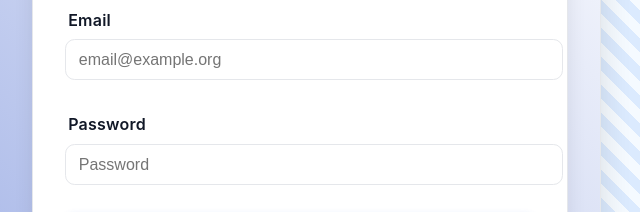
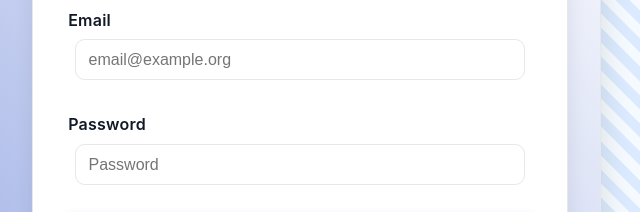
Before and after one commit to morganwongc1234/LLM_CDS, a plain HTML site: page Frontend/login.html in a window 1280 px wide. Shown: the part 316-528 px from the top of the page, 640-1280 px from the left. Drawn offline with Linux system fonts and the light colour scheme; no server answers.

Commit message:
FIxed the login page, removed the required in the inputs

```diff
--- a/Frontend/login.html
+++ b/Frontend/login.html
@@ -24,11 +24,11 @@
 
         <form id="loginForm" autocomplete="on">
           <label for="loginEmail">Email</label>
-          <input id="loginEmail" name="email" type="email" placeholder="email@example.org" required />
+          <input id="loginEmail" name="email" type="email" placeholder="email@example.org"/>
           <small class="field-error" id="errLoginEmail"></small>
 
           <label for="loginPass">Password</label>
-          <input id="loginPass" name="password" type="password" placeholder="Password" required />
+          <input id="loginPass" name="password" type="password" placeholder="Password"/>
           <small class="field-error" id="errLoginPass"></small>
 
           <button class="primary" type="submit" id="btnLogin">Login</button>
--- a/Frontend/style/login.css
+++ b/Frontend/style/login.css
@@ -13,7 +13,6 @@ body {
   background: repeating-linear-gradient(45deg, #f5faff 0, #f5faff 10px, #dbeafe 10px, #dbeafe 20px);
 }
 
-
 .loginForm {
   display: flex;
   justify-content: center;
@@ -25,6 +24,11 @@ body {
 
 .container {
   grid-template-columns: 1fr 1fr;
+}
+
+input {
+  /* margin: 0; */
+  width: 90%;
 }
 
 /* ===============================
```
